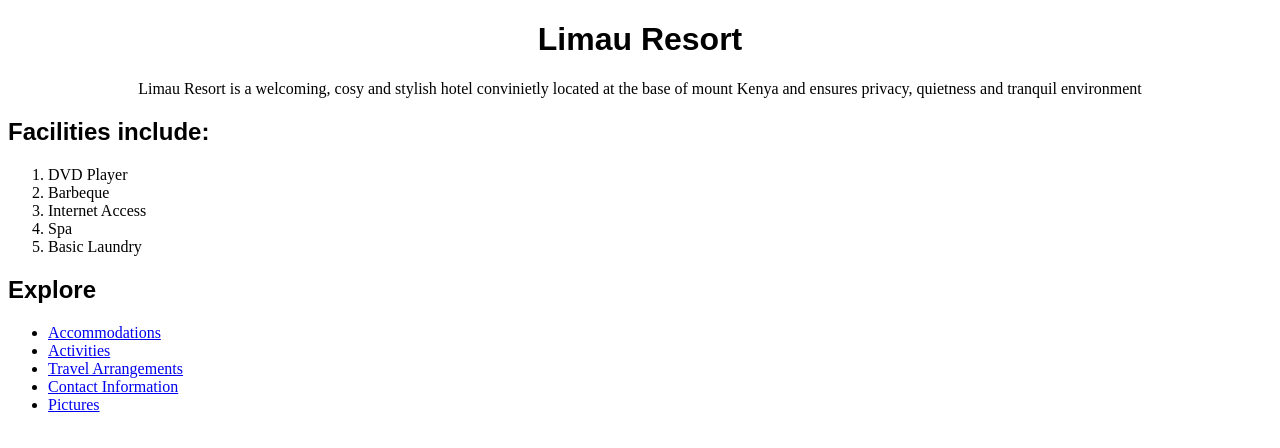
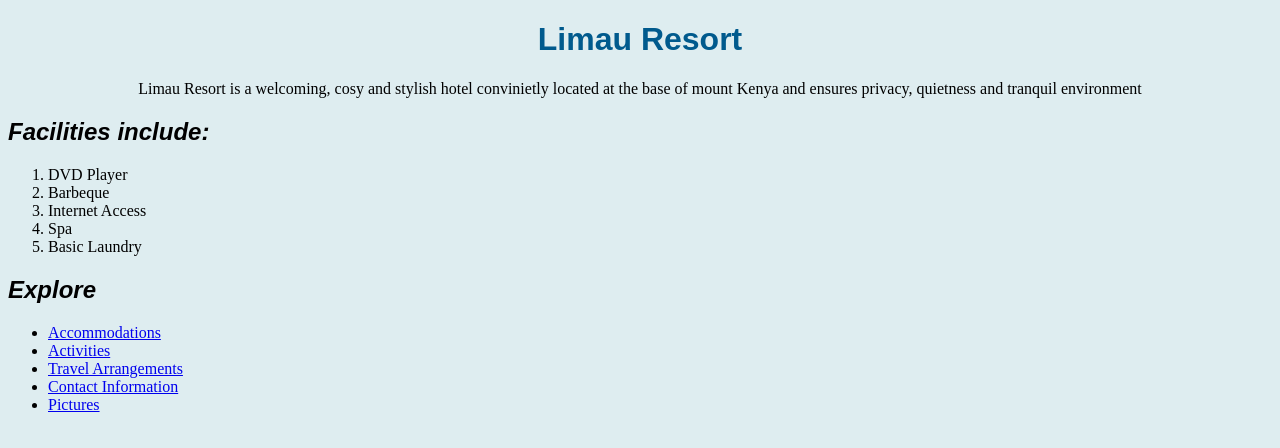
Before and after one commit to kiman121/limau-resort, a plain HTML site: page index.html in a window 1280 px wide. Drawn offline with Linux system fonts and the light colour scheme.

Commit message:
Add the blue theme changes

```diff
--- a/css/styles.css
+++ b/css/styles.css
@@ -1,16 +1,21 @@
+body {
+    background-color: #deedf0;
+}
 h1 {
   text-align: center;
   font-family: sans-serif;
   font-style: bold;
+  color: #005a8d;
 }
 
-h2{
-    font-family: sans-serif;
+h2 {
+  font-family: sans-serif;
+  font-style: italic;
 }
-p{
-    text-align: center;
+p {
+  text-align: center;
 }
-img{
-    height: 200px;
-    width: 300px;
+img {
+  height: 200px;
+  width: 300px;
 }
```
